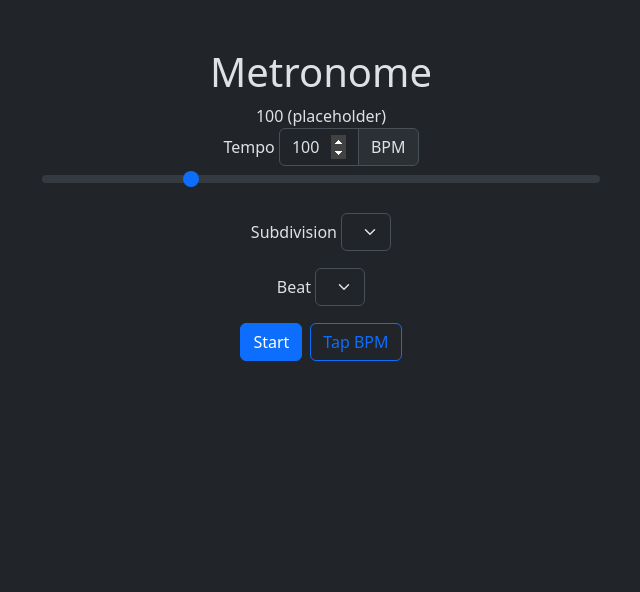
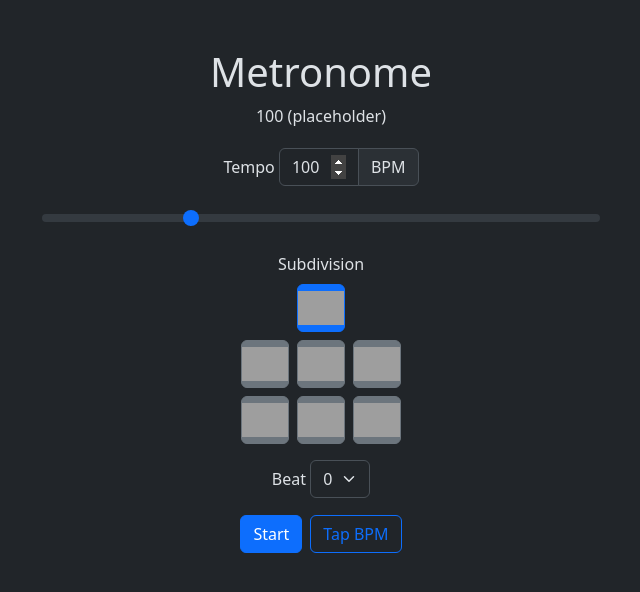
Before and after one commit to PPAFranca/LoopTune, a Flask app: page /metronome in a window 1280 px wide. Shown: the part 56-648 px from the top of the page, without its empty margins (319-959 px from the left). Run offline with Flask 3, Linux system fonts and the light colour scheme; lists and menus that the app fills with data are empty; grey boxes are pictures that could not be loaded.

Commit message:
changes to metronome.html radio buttons to support images of the subdivisions

```diff
--- a/app.py
+++ b/app.py
@@ -10,6 +10,13 @@ app = Flask(__name__)
 FEATURES = ["metronome", "pitchpipe", "tuner", "looper"]
 SUPPORTED = ["en", "pt-BR"]
 DEFAULT_LANG = "en"
+SUBDIVISIONS = [{"value": "1", "pattern": "1", "alt": "Whole note"},
+                {"value": "2", "pattern": "11", "alt": "Half note"},
+                {"value": "3", "pattern": "111", "alt": "Quarter note"},
+                {"value": "4", "pattern": "1111", "alt": "Eighth note"},
+                {"value": "5", "pattern": "1001", "alt": "Sixteenth note"},
+                {"value": "6", "pattern": "1100", "alt": "Thirty-second note"},
+                {"value": "7", "pattern": "101011", "alt": "Sixty-fourth note"}]
 
 # Load every translation file at startup
 TRANSLATIONS = {}
@@ -62,7 +69,7 @@ def inject_translations():
 @app.context_processor
 def inject_constants():
     """Make supported languages and features available to templates."""
-    return {"SUPPORTED": SUPPORTED, "FEATURES": FEATURES}
+    return {"SUPPORTED": SUPPORTED, "FEATURES": FEATURES, "SUBDIVISIONS": SUBDIVISIONS}
 
 @app.route("/")
 def index():
--- a/static/css/style.css
+++ b/static/css/style.css
@@ -31,6 +31,44 @@
     opacity: 1;
 }
 
+.form-check {
+    display: flex;
+    justify-content: center;
+    align-items: center;
+    margin: 0;
+    padding: 0;
+}
+
+.js-subdivisions-change {
+    display: none !important;
+}
+
+.subdivision-label {
+    width: 3rem;
+    height: 3rem;
+    display: flex;
+    align-items: center;
+    justify-content: center;
+    padding: 0;
+    cursor: pointer;
+}
+
+.subdivision-label img {
+    max-width: 100%;
+    max-height: 100%;
+    object-fit: contain;
+}
+
+.js-subdivisions-change:not(:checked) + .subdivision-label {
+    background-color: var(--bs-secondary);
+    border-color: var(--bs-secondary);
+}
+
+.js-subdivisions-change:checked + .subdivision-label {
+    background-color: var(--bs-primary);
+    border-color: var(--bs-primary);
+}
+
 /* Written with help from Claude (Anthropic). */
 @media (width >= 576px) {
     .navbar-top {
--- a/templates/metronome.html
+++ b/templates/metronome.html
@@ -8,11 +8,12 @@
 <div class="text-center">
     <h1>{{ t("nav.metronome") }}</h1>
 
-    <div class="val">100 (placeholder)</div>
+    <div class="val" style="margin-bottom: 20px;">100 (placeholder)</div>
 
-    <div class="mb-3">
-        <label for="tempo" class="form-label">{{ t("common.tempo") }}</label>
-        <div class="input-group d-inline-flex w-auto">
+    <div class="mb-3" style="margin-bottom: 20px;">
+
+        <span id="tempo-label" class="form-label d-block d-inline-flex">{{ t("common.tempo") }}</span>
+        <div class="input-group d-inline-flex w-auto" style="margin-bottom: 20px;">
             <input type="number" class="form-control input-narrow" id="tempo" min="30" max="300" value="100">
             <span class="input-group-text">BPM</span>
         </div>
@@ -22,17 +23,44 @@
         </div>
     </div>
 
-    <div class="mb-3">
-        <label for="subdivision" class="form-label">{{ t("common.subdivision") }}</label>
-        <div class="input-group d-inline-flex w-auto">
-            <select class="form-select" id="subdivision"></select>
+    <div class="mb-3 mx-auto text-center">
+        <span id="subdivision-label" class="form-label d-block">{{ t("common.subdivision") }}</span>
+            <div class="d-grid gap-2 justify-content-center" style="grid-template-columns: repeat(3, 3rem); justify-items: center;">
+            {% for subdivision in SUBDIVISIONS %}
+
+                <div class="form-check" {% if subdivision['value'] == '1' %}style="grid-column: 1 / -1;"{% endif %}>
+                    <input
+                        class="hidden js-subdivisions-change"
+                        type="radio"
+                        name="subdivision"
+                        id="subdivision-{{ subdivision['value'] }}"
+                        value="{{ subdivision['value'] }}"
+                        data-pattern="{{ subdivision['pattern'] }}"
+                        autocomplete="off"
+                        {% if subdivision['value'] == "1" %}checked{% endif %}
+                    >
+                    <label
+                        class="btn btn-secondary subdivision-label"
+                        for="subdivision-{{ subdivision['value'] }}"
+                    >
+                        <img
+                            src="{{ url_for('static', filename='images/subdivisions/' ~ subdivision['value'] ~ '.png') }}"
+                            alt="{{ subdivision['alt'] }}"
+                        >
+                    </label>
+                </div>
+            {% endfor %}
         </div>
     </div>
 
     <div class="mb-3">
-        <label for="beat" class="form-label">{{ t("common.beat") }}</label>
+        <span id="beat-label" class="form-label d-block d-inline-flex">{{ t("common.beat") }}</span>
         <div class="input-group d-inline-flex w-auto">
-            <select class="form-select" id="beat"></select>
+            <select class="form-select" id="beat">
+                {% for beat in range(10) %}
+                    <option value="{{ beat }}">{{ beat }}</option>
+                {% endfor %}
+            </select>
         </div>
     </div>
 
```
